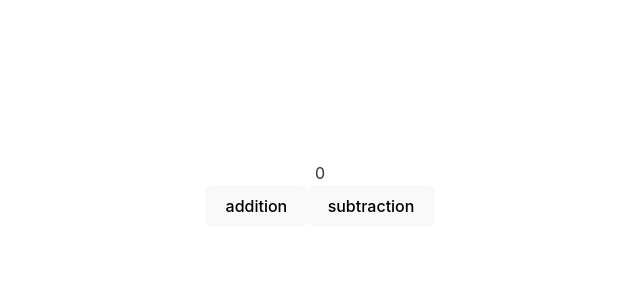
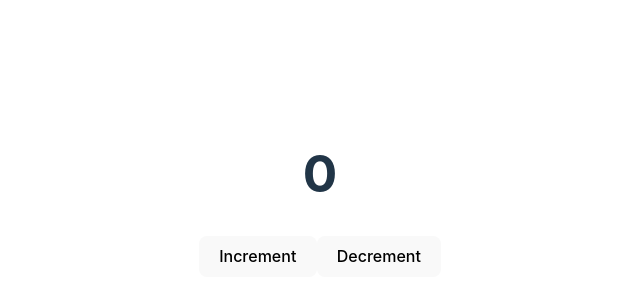
Before and after one commit to pesala-x/React-crash-course, a React (Vite) app: page / in a window 1280 px wide. Shown: the part 206-506 px from the top of the page, without its empty margins (320-960 px from the left). Built offline with nearby package versions, Linux system fonts and the light colour scheme.

Commit message:
make number incrementer in buttonComponent and use it in app.tsx

```diff
--- a/src/App.tsx
+++ b/src/App.tsx
@@ -1,14 +1,21 @@
 import './App.css';
 import { useState } from "react";
-import ButtonComponent from "./assets/component/ButtonComponent.tsx";
+import ButtonComponent from "./assets/component/ButtonComponent";
 
 function App() {
-    const [count, setCount] = useState(0)
+    const [count, setCount] = useState(0);
+
+    const updateCount = (value: number) => {
+        setCount(count + value); //
+    };
+
     return (
         <>
-            {count}<br/>
-            <ButtonComponent onSelect={() => setCount(count + 1)}>addition</ButtonComponent>
-            <ButtonComponent onSelect={() => setCount(count + 1)}>subtraction</ButtonComponent>
+            <div style={{ textAlign: "center", marginTop: "20px" }}>
+                <h1>{count}</h1>
+                <ButtonComponent updateCount={updateCount} action="increment" />
+                <ButtonComponent updateCount={updateCount} action="decrement" />
+            </div>
         </>
     );
 }
--- a/src/assets/component/ButtonComponent.tsx
+++ b/src/assets/component/ButtonComponent.tsx
@@ -1,9 +1,20 @@
-import {ReactNode} from "react";
+interface ButtonComponentProps {
+    updateCount: (value: number) => void; // Callback to send data to parent
+    action: "increment" | "decrement"; // Decide if it adds or subtracts
+}
 
-export default function ButtonComponent(props:{children: ReactNode, onSelect :any}) {
+export default function ButtonComponent({ updateCount, action }: ButtonComponentProps) {
+    const handleClick = () => {
+        if (action === "increment") {
+            updateCount(1); // Notify parent to increment
+        } else {
+            updateCount(-1); // Notify parent to decrement
+        }
+    };
+
     return (
-        <>
-            <button onClick={() =>(props.onSelect(props.children))}>{props.children}</button>
-        </>
-    )
+        <button onClick={handleClick}>
+            {action === "increment" ? "Increment" : "Decrement"}
+        </button>
+    );
 }
```
